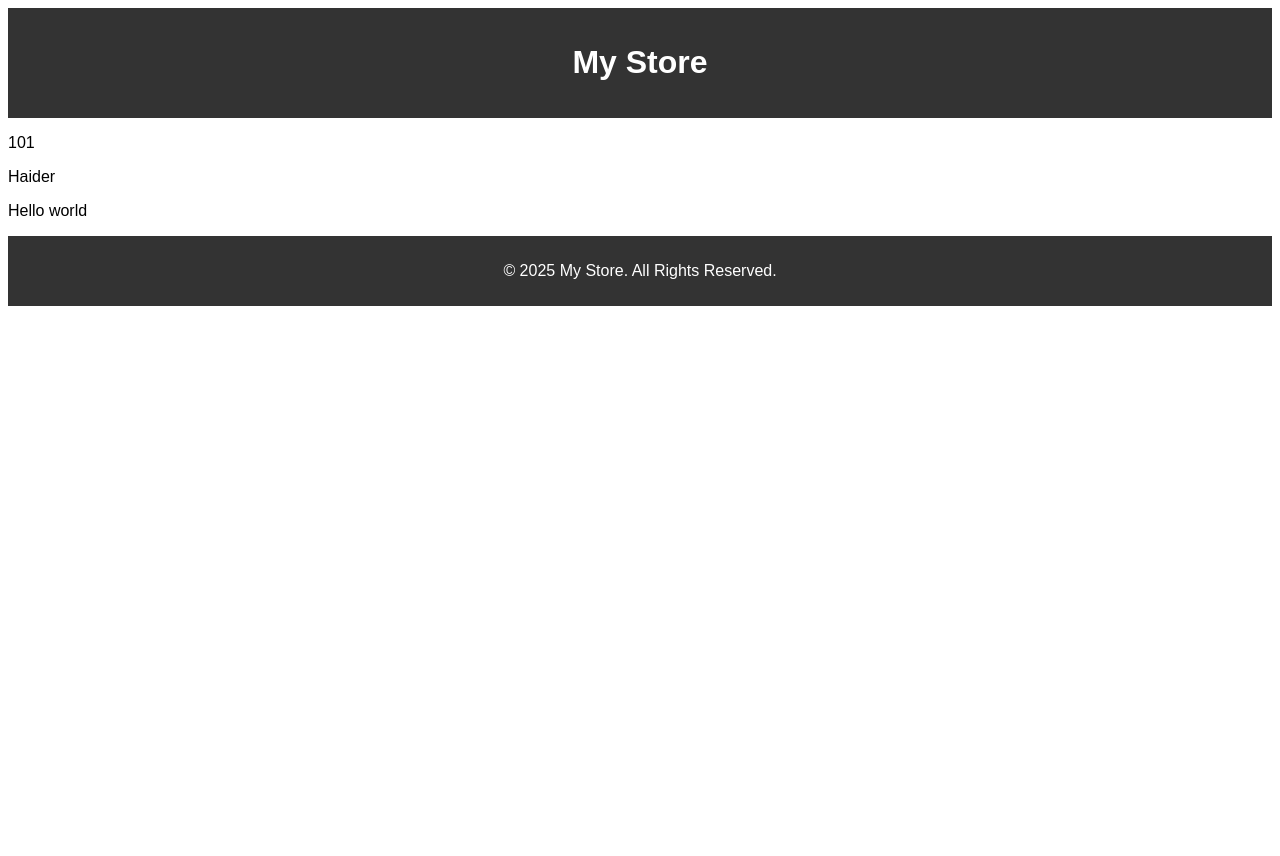
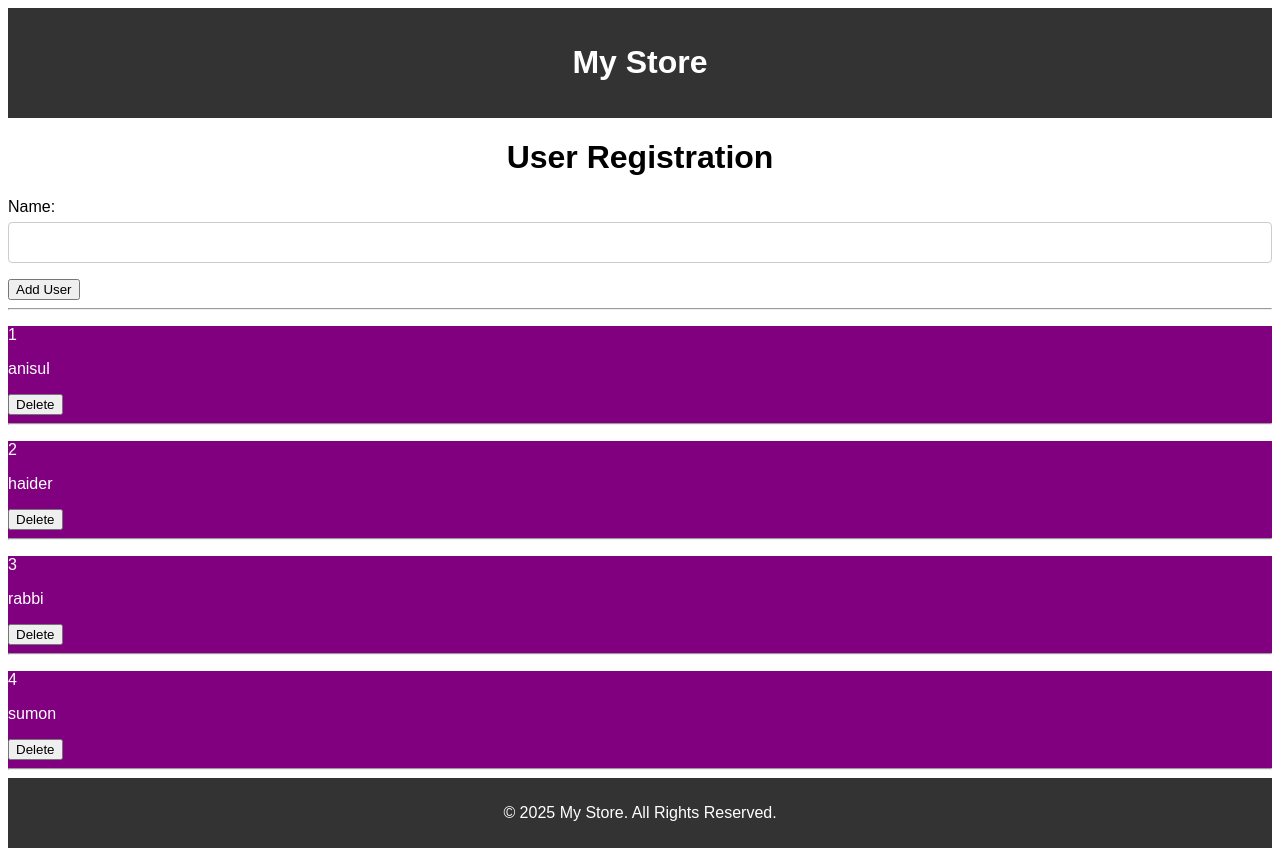
Before and after one commit to haidercse/React_ProductList, a React (Vite) app: page / in a window 1280 px wide. Before the commit the page ends 800 px from the top, so only its background shows below. Built offline with nearby package versions, Linux system fonts and the light colour scheme.

Commit message:
user management with useContect use

```diff
--- a/src/App.jsx
+++ b/src/App.jsx
@@ -21,10 +21,11 @@ import DataFatch from "./components/Hook/CustomHook/DataFatch.jsx";
 import ToasterMessage from "./components/Toastify/ToasterMessage.jsx";
 import DynamicStyling from "./components/DynamicStyling/DynamicStyling.jsx";
 import Table_tab from "./components/Table_fragment/Table_tab.jsx";
-import Users from "./components/PropTypes/Users_types.jsx";
+// import Users from "./components/PropTypes/Users_types.jsx";
 import UserForm from "./components/Hook/RefUse/UserForm.jsx";
 import UseReduce from "./components/Hook/UseReduce/UseReduce.jsx";
 import Component_One from "./components/Prop_driling/Component_One.jsx";
+import Users from "./components/UserManagement/Users.jsx";
 
 
 function App() {
@@ -57,8 +58,9 @@ function App() {
         <Table_tab />
         <Users />
         <UserForm />
-        <UseReduce /> */}
-        <Component_One />
+        <UseReduce />
+        <Component_One /> */}
+        <Users />
         <Footer />
       </div>
     </>
--- /dev/null
+++ b/src/components/Hook/UsersContextHook.jsx
@@ -0,0 +1,7 @@
+import  { useContext } from "react";
+import { UsersContext } from "../../context/UsersContext";
+
+
+export const UsersContextHook = () =>{
+   return useContext(UsersContext);
+}
--- /dev/null
+++ b/src/components/UserManagement/NewUserForm.jsx
@@ -0,0 +1,35 @@
+import React, { useState } from "react";
+import { UsersContextHook } from "../Hook/UsersContextHook";
+
+const NewUserForm = () => {
+  const { setUsers } = UsersContextHook();
+  const [name, setName] = useState("");
+  // Ensure this context is properly provided
+
+  const handleSubmit = (e) => {
+    e.preventDefault();
+    if (!name.trim()) return; // Prevent adding empty users
+    const newUser = { id: new Date().getTime().toString(), name };
+    setUsers((oldUsers) => [...oldUsers, newUser]); // Renamed to "oldUsers" for clarity
+    setName("");
+  };
+
+  return (
+    <div>
+      <h1>User Registration</h1>
+      <form onSubmit={handleSubmit}>
+        <label htmlFor="name">Name: </label>
+        <input
+          type="text"
+          name="name"
+          id="name"
+          value={name}
+          onChange={(e) => setName(e.target.value)} // Simplified event handler
+        />
+        <button type="submit">Add User</button>
+      </form>
+    </div>
+  );
+};
+
+export default NewUserForm;
--- /dev/null
+++ b/src/components/UserManagement/User.jsx
@@ -0,0 +1,29 @@
+import React from "react";
+
+import { UsersContextHook } from "../Hook/UsersContextHook";
+
+const User = (props) => {
+  const { id, name } = props.user;
+  const { users, setUsers } = UsersContextHook();
+  const handleDelete = (id) => {
+    const filteredUser = users.filter((user) => user.id !== id);
+    setUsers(filteredUser);
+  };
+
+  return (
+    <section style={{ background: "purple" }}>
+      <p style={{ color: "white" }}>{id}</p>
+      <p style={{ color: "white" }}>{name}</p>
+      <button
+        onClick={() => {
+          handleDelete(id);
+        }}
+      >
+        Delete
+      </button>
+      <hr />
+    </section>
+  );
+};
+
+export default User;
--- /dev/null
+++ b/src/components/UserManagement/Users.jsx
@@ -0,0 +1,32 @@
+import React from "react";
+import { useState } from "react";
+import User from "./User";
+import NewUserForm from "./NewUserForm";
+import { UsersContext } from "../../context/UsersContext";
+
+const Users = () => {
+  const [users, setUsers] = useState([
+    { id: 1, name: "anisul" },
+    { id: 2, name: "haider" },
+    { id: 3, name: "rabbi" },
+    { id: 4, name: "sumon" },
+  ]);
+  // const handleDeleteUser = (id) => {
+  //   const filteredUser = users.filter((user) => user.id !== id);
+  //   setUsers(filteredUser);
+  // };
+
+  return (
+    <UsersContext.Provider value={{ users, setUsers }}>
+      <div>
+        <NewUserForm  />
+        <hr />
+        {users.map((user) => (
+          <User key={user.id} user={user} />
+        ))}
+      </div>
+    </UsersContext.Provider>
+  );
+};
+
+export default Users;
--- /dev/null
+++ b/src/context/UsersContext.jsx
@@ -0,0 +1,3 @@
+import { createContext } from "react";
+
+export const UsersContext = createContext({});
```
